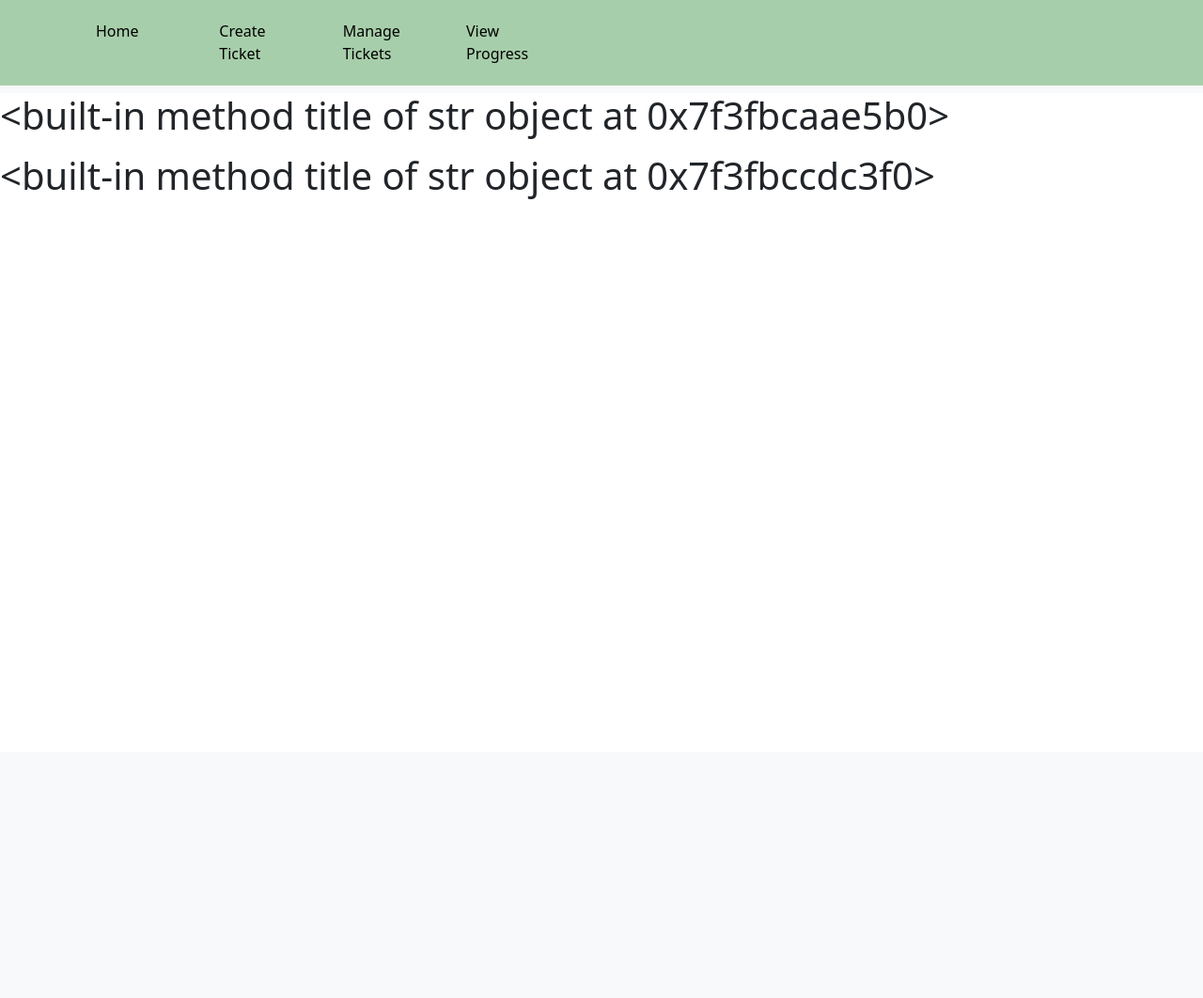
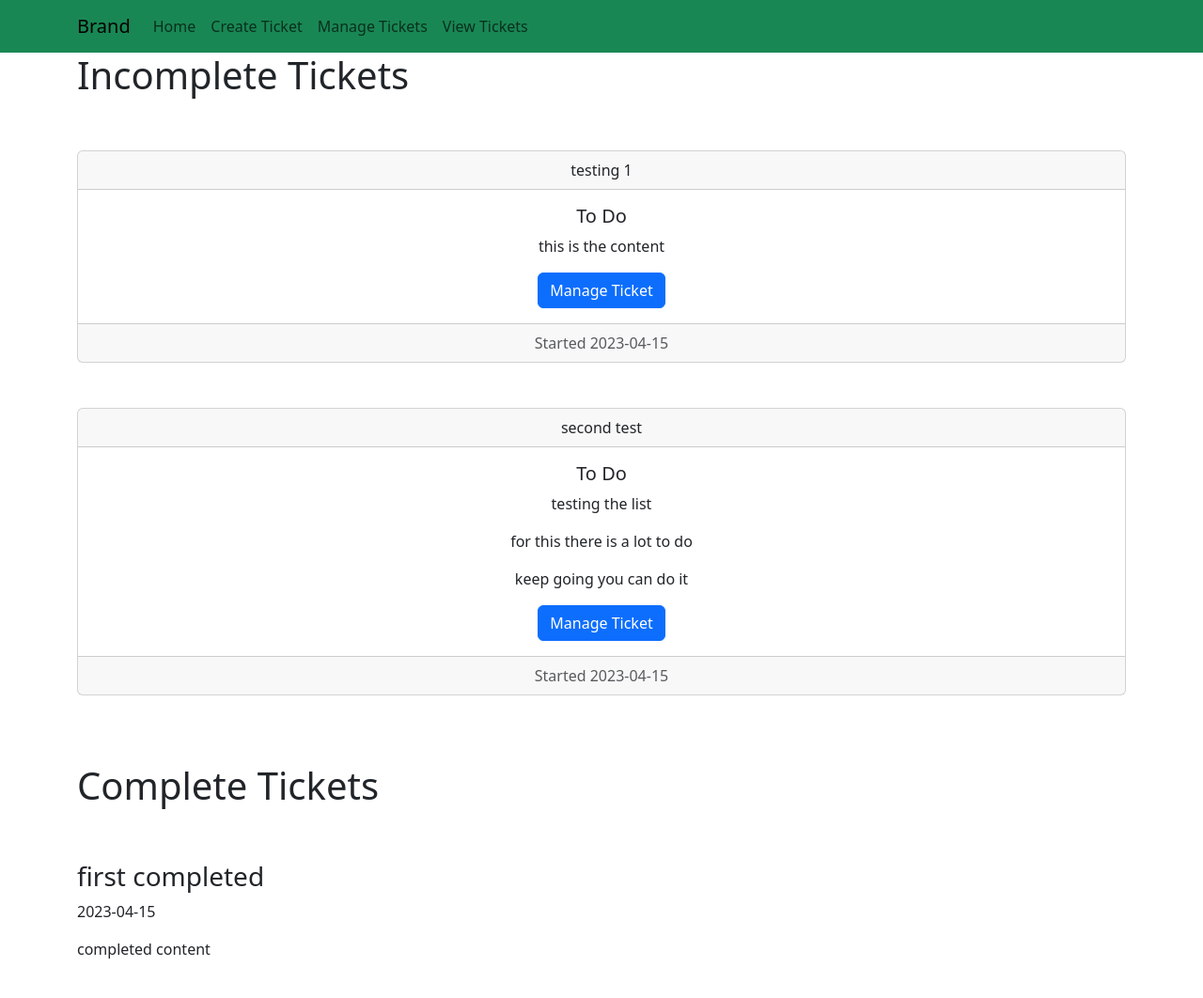
Before and after one commit to SmokierLemur51/webmasterLee, a Flask app: page /tms/manage in a window 1280 px wide. Shown: the whole page at 94% size. Before the commit the page ends 212 px from the top, so only its background shows below. Run offline with Flask 3, Linux system fonts and the light colour scheme.

Commit message:
tms work put in

```diff
--- a/webmasterLee/routes/tms.py
+++ b/webmasterLee/routes/tms.py
@@ -15,12 +15,12 @@ tickets = {
 		{
 			"title": "testing 1",
 			"start": date.today(),
-			"content": "this is the content",
+			"content": ["this is the content",],
 		},
 		{
 			"title": "second test",
 			"start": date.today(),
-			"content": "second content pargraph"
+			"content": ["testing the list", "for this there is a lot to do", "keep going you can do it"],
 		},
 	],
 	"complete": [
--- a/webmasterLee/templates/tms/base_tms.html
+++ b/webmasterLee/templates/tms/base_tms.html
@@ -9,47 +9,35 @@
   </head>
   <body>
 
+	<nav class="navbar navbar-expand-lg navbar-light bg-success">
+		  <div class="container">
+		    <a class="navbar-brand" href="#">Brand</a>
+		    <button class="navbar-toggler" type="button" data-toggle="collapse" data-target="#navbarNav" aria-controls="navbarNav" aria-expanded="false" aria-label="Toggle navigation">
+		      <span class="navbar-toggler-icon"></span>
+		    </button>
+		    <div class="collapse navbar-collapse" id="navbarNav">
+		      <ul class="navbar-nav justify-content-between">
+		        <li class="nav-item">
+		          <a class="nav-link" href="{{ url_for('tms_index') }}">Home</a>
+		        </li>
+		        <li class="nav-item">
+		          <a class="nav-link" href="{{ url_for('tms_create_ticket') }}">Create Ticket</a>
+		        </li>
+		        <li class="nav-item">
+		          <a class="nav-link" href="{{ url_for('tms_manage_ticket') }}">Manage Tickets</a>
+		        </li>
+		        <li class="nav-item">
+		          <a class="nav-link" href="{{ url_for('tms_view_progress') }}">View Tickets</a>
+		        </li>
+		      </ul>
+		    </div>
 
-	<!-- navbar -->
-		<nav class="navbar navbar-expand-lg bg-body-tertiary navtest">
-			<div class="container-fluid color">
-				<div class="container-md">
+	  </div>
+	</nav>
 
-					<button class="navbar-toggler" type="button" data-bs-toggle="collapse" data-bs-target="#navbarSupportedContent" aria-controls="navbarSupportedContent" aria-expanded="false" aria-label="Toggle navigation">
-					<span class="navbar-toggler-icon"></span>
-					</button>
-					<div class="container">
-					<div class="collapse navbar-collapse" id="navbarSupportedContent">
-						<ul class="navbar-nav me-auto mb-2 mb-lg-0">
-						<div class="conatiner">
-							<div class="row justify-content-center">
-
-										<div class="col">
-											<li class="nav-item"><a class="nav-link active" aria-current="page" href="{{ url_for('tms_index') }}">Home</a></li>
-										</div	>
-
-										<div class="col">
-											<li class="nav-item"><a class="nav-link active" aria-current="page" href="{{ url_for('tms_create_ticket') }}">Create Ticket</a></li>
-										</div>
-
-										<div class="col">
-											<li class="nav-item"><a class="nav-link active" aria-current="page" href="{{ url_for('tms_manage_ticket') }}">Manage Tickets</a></li>
-										</div>
-
-										<div class="col">
-											<li class="nav-item"><a class="nav-link active" aria-current="page" href="{{ url_for('tms_view_progress') }}">View Progress</a></li>
-										</div>
-
-								</div>
-							</div>
-						</div>
-						</ul>
-					</div>
-				</div>
-			</div>
-		</nav>
 
 		{% block tmscontent %}
+
 		{% endblock tmscontent %}
 
     <script src="https://cdn.jsdelivr.net/npm/bootstrap@5.3.0-alpha3/dist/js/bootstrap.bundle.min.js" integrity="sha384-ENjdO4Dr2bkBIFxQpeoTz1HIcje39Wm4jDKdf19U8gI4ddQ3GYNS7NTKfAdVQSZe" crossorigin="anonymous"></script>
--- a/webmasterLee/templates/tms/tms_manage.html
+++ b/webmasterLee/templates/tms/tms_manage.html
@@ -1,10 +1,35 @@
 {% extends "tms/base_tms.html" %}
 
 {% block tmscontent %}
-	{% for x in tickets %}
-		<h1>{{ x["title"] }}</h1>
-		<p>{{ x["start"] }}</p>
-		<p>{{ x["content"] }}</p>
-	{% endfor %}
+	<section class="container-md">
+	<h1>Incomplete Tickets</h1></br></br>
+	{% if tickets is not none %}
+		<!--  use bootstrap modal -->
+		{% for x in tickets["incomplete"] %}
+			<div class="card text-center">
+			  <div class="card-header">{{ x["title"] }}</div>
+			  <div class="card-body">
+			    <h5 class="card-title">To Do</h5>
+		    	{% for y in x["content"] %}
+			    	<p class="card-text">{{ y }}</p>
+			    {% endfor %}
+			    <a href="#" class="btn btn-primary">Manage Ticket</a>
+			  </div>
+			  <div class="card-footer text-body-secondary">Started {{ x["start"] }}</div>
+			</div></br></br>
 
+		{% endfor %}
+
+	</br><h1>Complete Tickets</h1></br></br>
+
+		{% for x in tickets["complete"] %}
+			<h3>{{ x["title"] }}</h3>
+			<p>{{ x["end"] }}</p>
+			<p>{{ x["content"] }}</p><br>
+		{% endfor %}
+
+	{% else %}
+		<h2>No tickets</h2>
+	{% endif %}
+	</section>
 {% endblock tmscontent %}
```
